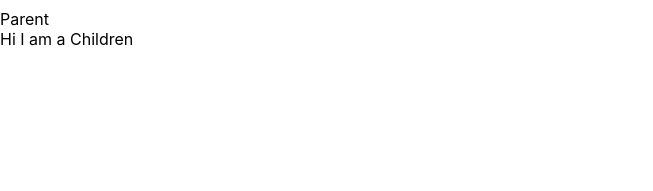
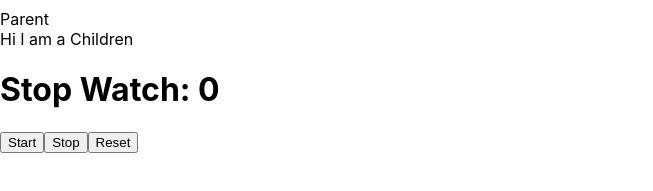
Before and after one commit to Parameshwaran-P/ReactJS_Interview_Questions, a React (Create React App) app: page / in a window 1280 px wide. Shown: the part 489-680 px from the top of the page, without its empty margins (0-653 px from the left). Built offline with nearby package versions, Linux system fonts and the light colour scheme; no server answers.

Commit message:
stopwatch implemented

```diff
--- a/src/App.js
+++ b/src/App.js
@@ -7,6 +7,7 @@
 import AddSum from './components/AddSum'
 import Children from './components/Children'
 import Parent from './components/Parent'
+import Stopwatch from './components/Stopwatch'
 
 const App = () => {
   return (
@@ -18,6 +19,7 @@
       <Listnames/>
       <AddSum/>
       <Parent><Children/></Parent>
+      <Stopwatch/>
     </div>
   )
 }
--- /dev/null
+++ b/src/components/Stopwatch.jsx
@@ -0,0 +1,33 @@
+import React, {useRef, useState } from 'react'
+
+const Stopwatch = () => {
+    const [time, setTime] = useState(null);
+    const [now, setNow] = useState(null);
+
+    const intervelRef = useRef(null)
+
+    const handleStart = () =>{
+    setTime(Date.now())
+    setNow(Date.now())
+    intervelRef.current = setInterval(()=>{
+    setTime(Date.now())
+    },10)
+    }
+    const handleStop = () =>{
+      clearInterval(intervelRef.current )
+    }
+
+    let timestamp = (time - now)/1000
+  return (
+   <>
+   <h1>Stop Watch: {timestamp}</h1>
+   <div>
+    <button onClick={handleStart}>Start</button>
+    <button onClick={handleStop}>Stop</button>
+    <button>Reset</button>
+   </div>
+   </>
+  )
+}
+
+export default Stopwatch
```
Also changed, not shown: src/Stopwatch.jsx (deleted, +0 -17 lines).
